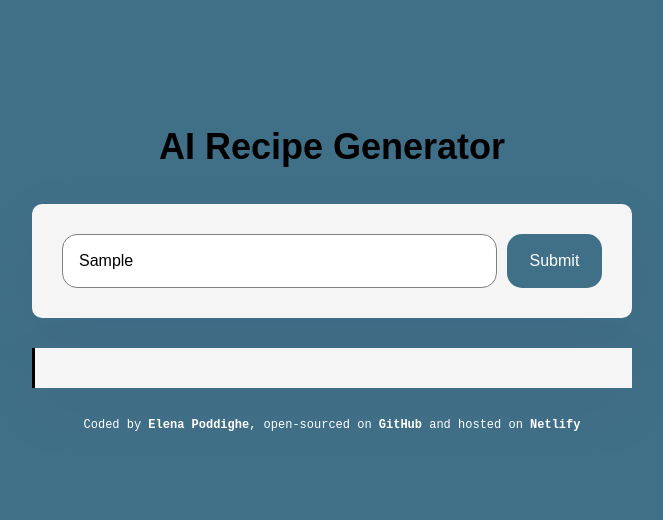
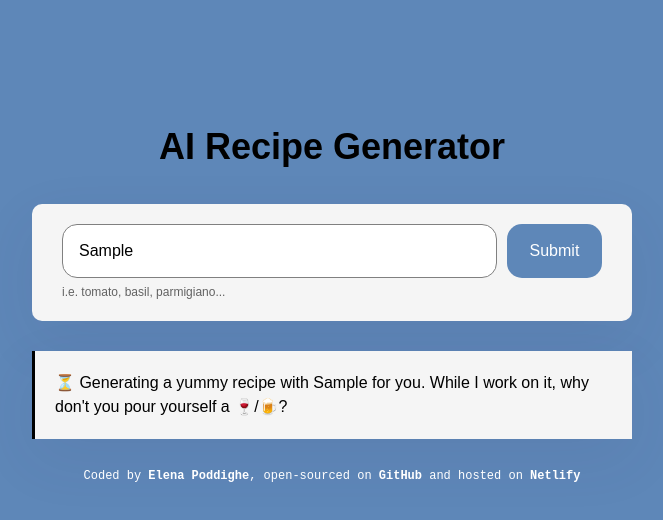
Before and after one commit to elenapoddighe/my-AI-generator, a plain HTML site: page index.html in a window 1280 px wide. Both pictures are taken after typing "Sample" into the empty fields and a click on the input "Submit". Shown: the whole page, without its empty margins (308-971 px from the left). Drawn offline with nearby package versions, Linux system fonts and the light colour scheme; no server answers.

Commit message:
Big update on HTML, CSS and JS

```diff
--- a/index.html
+++ b/index.html
@@ -16,15 +16,17 @@
             <h1>AI Recipe Generator</h1>
         </header>
         <main>
-            <form id="generator-form">
-                <input type="text" placeholder="Enter your main ingredient..." autofocus required autocomplete="off"
-                    class="prompt" id="prompt-instructions" />
-                <input type="submit" value="Submit" class="submit-button" />
-            </form>
-            <div class="recipe" id="recipe">
-
+            <div class="form-container">
+                <form id="generator-form">
+                    <input type="text" placeholder="Choose your ingredient..." autofocus required autocomplete="off"
+                        class="prompt" id="prompt-instructions" />
+                    <input type="submit" value="Submit" class="submit-button" />
+                </form>
+                <div class="example">i.e. tomato, basil, parmigiano...</div>
 
             </div>
+
+            <div class="recipe hidden" id="recipe"></div>
         </main>
 
         <footer>Coded by <a href="https://github.com/elenapoddighe" target="_blank">Elena Poddighe</a>, open-sourced on
--- a/src/index.js
+++ b/src/index.js
@@ -15,9 +15,13 @@ function generateRecipe(event) {
   let instructionsInputElement = document.querySelector("#prompt-instructions");
   let apiKey = "e52093t32d4f473a570bb10aoa2ca4e0";
   let context =
-    "You are a recipe expert and love to share recipes about worldwide food. Your mission is to generate easy recipes in basic HTML. Sign the recipe with 'SheCodes AI'. 'SheCodes AI' must be inside a <strong> element at the bottom of the recipe and NOT at the beginning. Do include a black title to the recipe. Make sure to follow the user instructions.";
+    "You are a recipe expert and love to share recipes about worldwide food. Your mission is to generate one easy recipe for each ingredient in basic HTML. Sign the recipe with 'SheCodes AI'. 'SheCodes AI' must be inside a <strong> element at the bottom of the recipe and NOT at the beginning. Do include a black title to the recipe. Make sure to follow the user instructions.";
   let prompt = `User instructions: Generate a recipe about ${instructionsInputElement.value}`;
   let apiUrl = `https://api.shecodes.io/ai/v1/generate?prompt=${prompt}&context=${context}&key=${apiKey}`;
+
+  let recipeElement = document.querySelector("#recipe");
+  recipeElement.classList.remove("hidden");
+  recipeElement.innerHTML = `⏳ Generating a yummy recipe with ${instructionsInputElement.value} for you. While I work on it, why don't you pour yourself a 🍷/🍺?`;
 
   console.log("Generating recipe");
   console.log(`Prompt: ${prompt}`);
--- a/src/style.css
+++ b/src/style.css
@@ -1,5 +1,5 @@
 body {
-  background-color: #407088;
+  background-color: #5e87b8;
   font-family: Arial, Helvetica, sans-serif;
 }
 
@@ -20,13 +20,16 @@ h1 {
   text-align: center;
 }
 
-form {
+.form-container {
+  background-color: whitesmoke;
   border-radius: 10px;
   box-shadow: 0px 20px 60px rgba(65, 50, 100, 0.08);
+  margin-bottom: 30px;
+  padding: 20px 30px;
+}
+
+form {
   display: flex;
-  margin-bottom: 30px;
-  padding: 30px;
-  background-color: whitesmoke;
 }
 
 .prompt {
@@ -41,12 +44,19 @@ form {
 .submit-button {
   border: none;
   border-radius: 15px;
-  background-color: #407088;
+  background-color: #5e87b8;
   color: white;
   font-size: 16px;
   margin-left: 10px;
   padding: 16px;
   width: 100px;
+}
+
+.example {
+  line-height: 1.5;
+  font-size: 12px;
+  margin-top: 5px;
+  opacity: 0.6;
 }
 
 .recipe {
@@ -62,6 +72,10 @@ form {
   color: #407088;
 }
 
+.hidden {
+  display: none;
+}
+
 footer {
   color: white;
   text-align: center;
```
